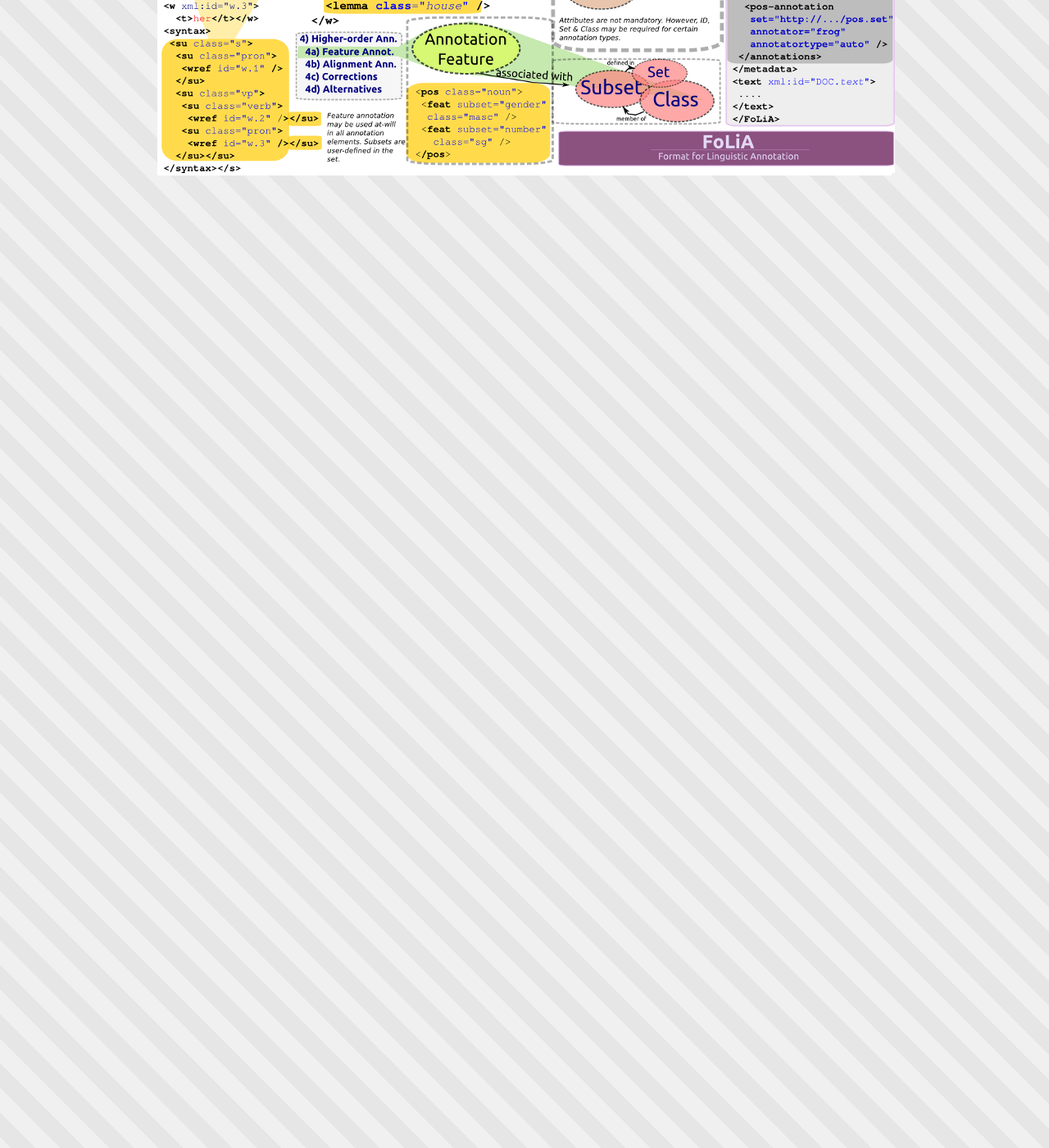
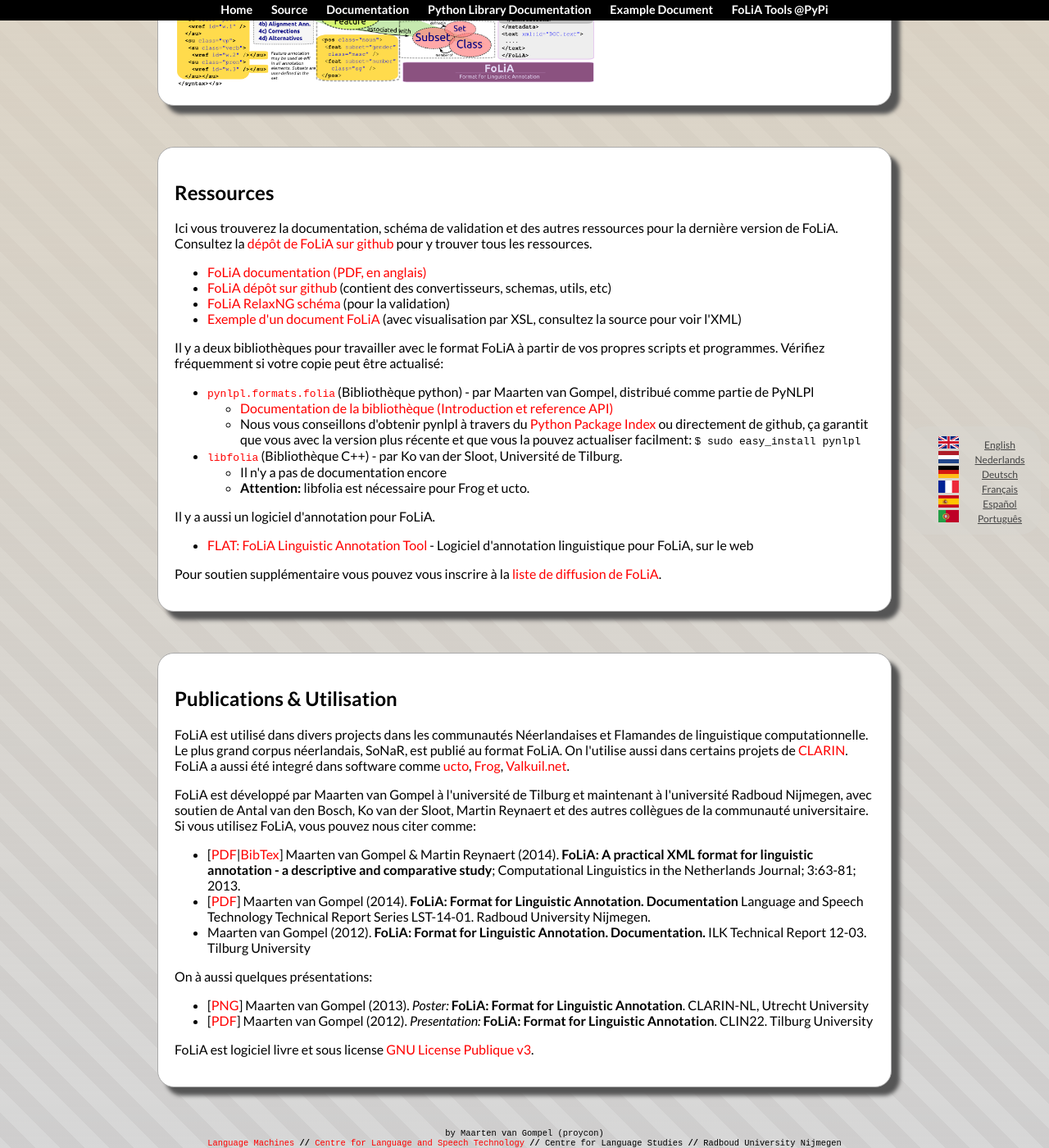
Before and after one commit to proycon/folia, a Jekyll site: the page built from index.fr.html, in a window 1280 px wide and 1400 px high, scrolled down 1614 px. Shown: the whole window at 82% size. Built offline with Jekyll 4.4.1, drawn with Linux system fonts in a browser that asks for light colours; before the commit the page ends 1848 px from its top, so only the background shows below that; some of the changed text lies outside the part shown.

Commit message:
français

```diff
--- a/index.de.html
+++ b/index.de.html
@@ -97,7 +97,7 @@
 <p>FoLiA wird von verschiedenen Projekten in den niederländischen und flämischen Computerlinguistikgesellschaften verwendet. Das größte Niederländische Korpus, SoNaR, wurde im FoLiA Format veröffentlicht. Es gibt auch manche <a href="http://www.clarin.eu">CLARIN</a> Projekte, die FoLiA verwenden.
 FoLiA Unterstützung ist in mehrere Software-Pakete integriert, wie <a href="http://ilk.uvt.nl/ucto">ucto</a>, <a href="http://ilk.uvt.nl/frog">Frog</a> und <a href="http://valkuil.net">Valkuil.net</a>.</p>
 
-<p>FoLiA wurde von Maarten van Gompel an der Universät Tilburg und derzeit an der Radboud Universität Nijmegen entwickelt, mit der Hilfe von Antal van den Bosch, Ko van der Sloot, Martin Reynaert und anderen. Publikationen von Forschung, die FoLiA verwendet, können auf FoLiA mit folgender Referenz verweisen:
+<p>FoLiA wurde von Maarten van Gompel an der Universät Tilburg und derzeit an der Radboud Universität Nijmegen entwickelt, mit der Hilfe von Antal van den Bosch, Ko van der Sloot, Martin Reynaert und anderen. Publikationen von Forschung, die FoLiA verwendet, können auf FoLiA mit folgender Referenz verweisen:</p>
 <ul>
     <li>[<a href="http://www.clinjournal.org/sites/default/files/05-vanGompel-Reynaert-CLIN2013.pdf">PDF</a>|<a href="http://www.clinjournal.org/biblio/export/bibtex/39">BibTex</a>] Maarten van Gompel &amp; Martin Reynaert (2014). <strong>FoLiA: A practical XML format for linguistic annotation - a descriptive and comparative study</strong>; Computational Linguistics in the Netherlands Journal; 3:63-81; 2013.</li>
     <li>[<a href="http://github.com/proycon/folia/blob/master/docs/folia.pdf?raw=true">PDF</a>] Maarten van Gompel (2014). <strong>FoLiA: Format for Linguistic Annotation. Documentation</strong> Language and Speech Technology Technical Report Series LST-14-01. Radboud University Nijmegen.</li>
--- a/index.fr.html
+++ b/index.fr.html
@@ -1,25 +1,26 @@
 ---
-layout: ilkng
+cover: true
 title: FoLiA
 subtitle: Format pour l'Annotation Linguistique
 keywords: folia, format pour l'annotation linguistique, xml, tei, d-coi, clarin
 description: FoLiA est un format de base XML pour la représentation des ressources linguistiques annotées. L'objectif de FoLiA est d'être un format pour stockage et échange des ressources linguistique, corpora inclus.
 lang: fr
-homelabel: Accueil
-sourcelabel: Source
-documentationlabel: Documentation
-schemalabel: Schéma RelaxNG
-examplelabel: Exemple
-pynlpldoclabel: Documentation de la bibliothèque python
 ---
 
-<div class="leftbox">
+<section>
+
+<h2>FoLiA c'est quoi?</h2>
 
 <p><strong>FoLiA</strong> est un format de base XML pour la représentation des ressources linguistiques annotées. L'objectif de FoLiA est d'être un format pour stockage et échange des ressources linguistiques, corpora inclus. Nous voulons introduire un seul format riche capable de représenter les différents types d'annotation, à travers un paradigme général. FoLiA n'est pas limité à aucun ensemble d'étiquettes linguistiques, aucune langue ou aucune théorie linguistique spécifique. On laisse toujours ça à l'utilisateur, pour ainsi offrir une flexibilité maximale.</p>
 
+<p>XML est un format hiérarchique. <strong>FoLiA</strong> en profite en utilisant une structure in-line et hierarchique. </p>
 
-<p>XML est un format hiérarchique. <strong>FoLiA</strong> en profite en utilisant une structure in-line et hierarchique. Nous héritons de notre prédécesseur, le format <strong>D-Coi</strong>. Ce format postule d'être lâchement basé sur une sous-ensemble du format <strong>TEI</strong>. À cause de l'introduction d'un nouveau et plus large paradigme, FoLiA n'est pas compatible avec le format D-Coi. Cependant, il est facile de convertir FoLiA à des formats moins expressifs. Nous fournissons des convertisseurs à cet effet.</p>
+<p>Le but de <strong>FoLiA</strong> n'est pas d'offir encore un autre format, mais de construire une infrastructure riche et pratique de logiciels et bibliothèques qui utilisent ce format.</p>
 
+</section>
+
+<section>
+<h2>Charactéristiques</h2>
 
 <p>Les charactéristiques principales de FoLiA sont:</p>
 
@@ -34,10 +35,14 @@
 <p>
 FoLiA combine l'utilisation d'annotation 'in-line' et 'stand-off'. Ce premier est utilisé pour des annotations concernants des mots/termes uniques, alors que l'annotation stand-off est utilisé pour les annotations sur plusieurs termes. Ceci donne à FoLiA la flexibilité et expressivité essentiel pour le soutien de divers types d'annotation linguistique.</p>
 
-</div>
+</section>
 
+<section>
+<h2>Schème du paradigme</h2>
+<img class="big"src="folia_paradigm_s.png" alt="FoLiA paradigma" />
+</section>
 
-<div class="rightbox">
+<section>
 <h2>Ressources</h2>
 
 <p>
@@ -79,24 +84,30 @@
 Pour soutien supplémentaire vous pouvez vous inscrire à la <a href="https://lists.uvt.nl/mailman/listinfo/folia">liste de diffusion de FoLiA</a>.
 </p>
 
-</div>
+</section>
 
-<div class="rightbox">
+<section>
+
+<h2>Publications &amp; Utilisation</h2>
 
 <p>FoLiA est utilisé dans divers projects dans les communautés Néerlandaises et Flamandes de linguistique computationnelle. Le plus grand corpus néerlandais, SoNaR, est publié au format FoLiA. On l'utilise aussi dans certains projets de <a href="http://www.clarin.eu">CLARIN</a>. FoLiA a aussi été integré dans software comme  <a href="http://ilk.uvt.nl/ucto">ucto</a>, <a href="http://ilk.uvt.nl/frog">Frog</a>, <a href="http://valkuil.net">Valkuil.net</a>.</p>
 
-<p>FoLiA est développé par Maarten van Gompel à l'université de Tilburg et maintenant à l'université Radboud Nijmegen, avec soutien de  Antal van den Bosch, Ko van der Sloot, Martin Reynaert et des autres collègues de la communauté universitaire. Si vous utilisez FoLiA, vous pouvez nous citer comme:
-</br></br>
-<tt>Maarten van Gompel (2012). <emph>FoLiA: Format for Linguistic Annotation.</emph> Documentation.
- ILK Technical Report 12-03. Available from <a href="http://ilk.uvt.nl/downloads/pub/papers/ilk.1203.pdf">http://ilk.uvt.nl/downloads/pub/papers/ilk.1203.pdf</a></tt>
-</p>
+<p>FoLiA est développé par Maarten van Gompel à l'université de Tilburg et maintenant à l'université Radboud Nijmegen, avec soutien de  Antal van den Bosch, Ko van der Sloot, Martin Reynaert et des autres collègues de la communauté universitaire. Si vous utilisez FoLiA, vous pouvez nous citer comme:</p>
+
+<ul>
+    <li>[<a href="http://www.clinjournal.org/sites/default/files/05-vanGompel-Reynaert-CLIN2013.pdf">PDF</a>|<a href="http://www.clinjournal.org/biblio/export/bibtex/39">BibTex</a>] Maarten van Gompel &amp; Martin Reynaert (2014). <strong>FoLiA: A practical XML format for linguistic annotation - a descriptive and comparative study</strong>; Computational Linguistics in the Netherlands Journal; 3:63-81; 2013.</li>
+    <li>[<a href="http://github.com/proycon/folia/blob/master/docs/folia.pdf?raw=true">PDF</a>] Maarten van Gompel (2014). <strong>FoLiA: Format for Linguistic Annotation. Documentation</strong> Language and Speech Technology Technical Report Series LST-14-01. Radboud University Nijmegen.</li>
+    <li>Maarten van Gompel (2012). <strong>FoLiA: Format for Linguistic Annotation. Documentation.</strong> ILK Technical Report 12-03. Tilburg University</li>
+</ul>
+
+<p>On à aussi quelques présentations:</p>
+
+<ul>
+    <li>[<a href="http://proycon.anaproy.nl/pubs/folia_poster2.png">PNG</a>] Maarten van Gompel (2013). <em>Poster:</em> <strong>FoLiA: Format for Linguistic Annotation</strong>.  CLARIN-NL, Utrecht University</li>    <li>[<a href="http://proycon.anaproy.nl/pubs/folia_pres_clin.pdf">PDF</a>] Maarten van Gompel (2012). <em>Presentation:</em> <strong>FoLiA: Format for Linguistic Annotation</strong>. CLIN22. Tilburg University</li>
+</ul>
+
 
 <p>FoLiA est logiciel livre et sous license <a href="http://www.gnu.org/licenses/gpl-3.0.html">GNU License Publique v3</a>.</p>
 
 
-</div>
-
-<h2 style="clear:both; margin-top: 20px;">Schème du paradigme</h2>
-<div style="margin-top: 20px;">
-	<img src="folia_paradigm_s.png" alt="FoLiA paradigme" />
-</div>
+</section>
```
Also changed, not shown: other parts of index.de.html (+1 -1 lines).
